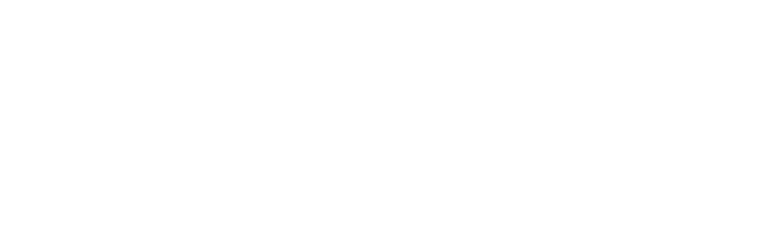
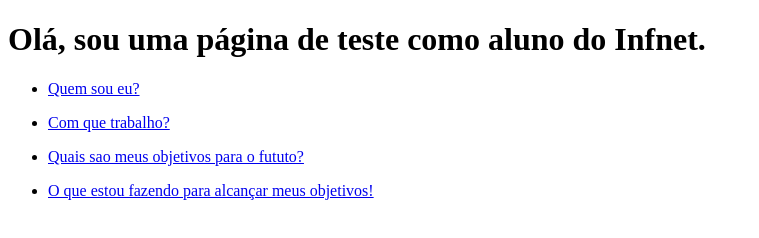
Before and after one commit to rodrigo-aluno-teste/minhapagina, a plain HTML site: page index.html in a window 1280 px wide. Shown: the whole page, without its empty margins (0-759 px from the left). Drawn offline with Linux system fonts and the light colour scheme.

Commit message:
acrescentado tag semânticas e um menu navegação

```diff
--- a/index.html
+++ b/index.html
@@ -9,13 +9,33 @@
 </head>
 
 <body>
+  <header>
+    <h1>Olá, sou uma página de teste como aluno do Infnet.</h1>
+    <nav>
+      <ul>
+        <li><a href="sobre.html" target="blank">Quem sou eu?</a></li>
+      </ul>
+      <ul>
+        <li><a href="sobre1.html" target="blank">Com que trabalho?</a></li>
+      </ul>
+      <ul>
+        <li><a href="sobre2.html" target="blank">Quais sao meus objetivos para o fututo?</a></li>
+      </ul>
+      <ul>
+        <li><a href="sobre4.html" target="blank">O que estou fazendo para alcançar meus objetivos!</a></li>
+      </ul>
+    </nav>
+  </header>
+  <section></section>
+  <main></main>
+  <footer></footer>
 
   <script src="script.js"></script>
 
- <!--
+  <!--
 This script places a badge on your repl's full-browser view back to your repl's cover page. Try various colors for the theme: dark, light, red, orange, yellow, lime, green, teal, blue, blurple, magenta, pink!
 -->
-<script src="https://replit.com/public/js/replit-badge.js" theme="blue" defer></script>
+  <script src="https://replit.com/public/js/replit-badge.js" theme="blue" defer></script>
 </body>
 
 </html>
```
